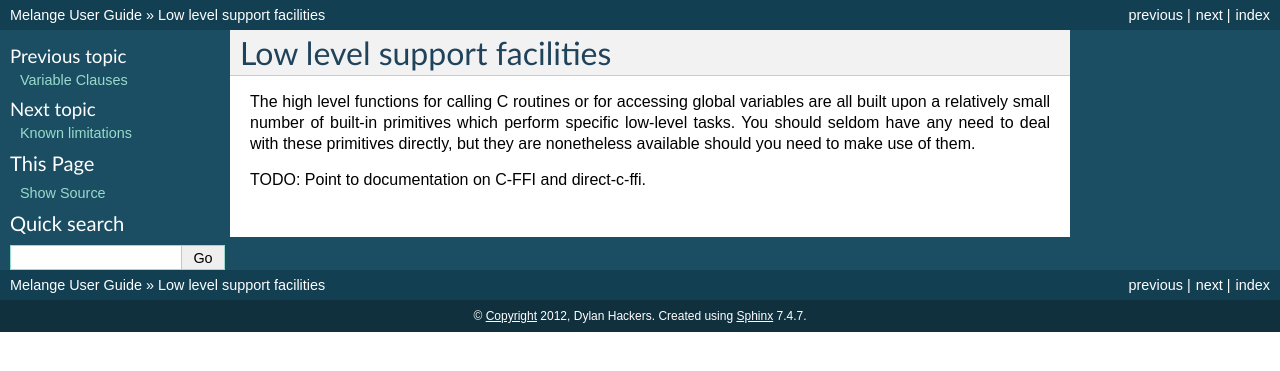
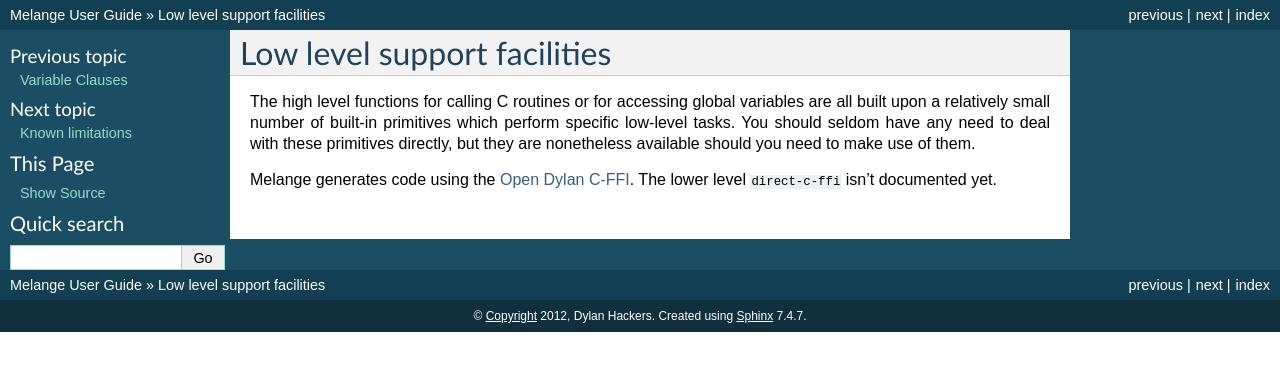
Before and after one commit to dylan-lang/melange, a Sphinx documentation site: the page built from documentation/source/low-level-support.rst, in a window 1280 px wide. Shown: the top 371 px of the page. Built offline with Sphinx 7.4.7, drawn with Linux system fonts in a browser that asks for light colours.

Commit message:
[doc] Link to C-FFI docs.

```diff
--- a/documentation/source/low-level-support.rst
+++ b/documentation/source/low-level-support.rst
@@ -8,4 +8,7 @@
 primitives directly, but they are nonetheless available should
 you need to make use of them.
 
-TODO: Point to documentation on C-FFI and direct-c-ffi.
+Melange generates code using the `Open Dylan C-FFI`_. The lower
+level ``direct-c-ffi`` isn't documented yet.
+
+.. _Open Dylan C-FFI: http://opendylan.org/documentation/library-reference/c-ffi/index.html
```
